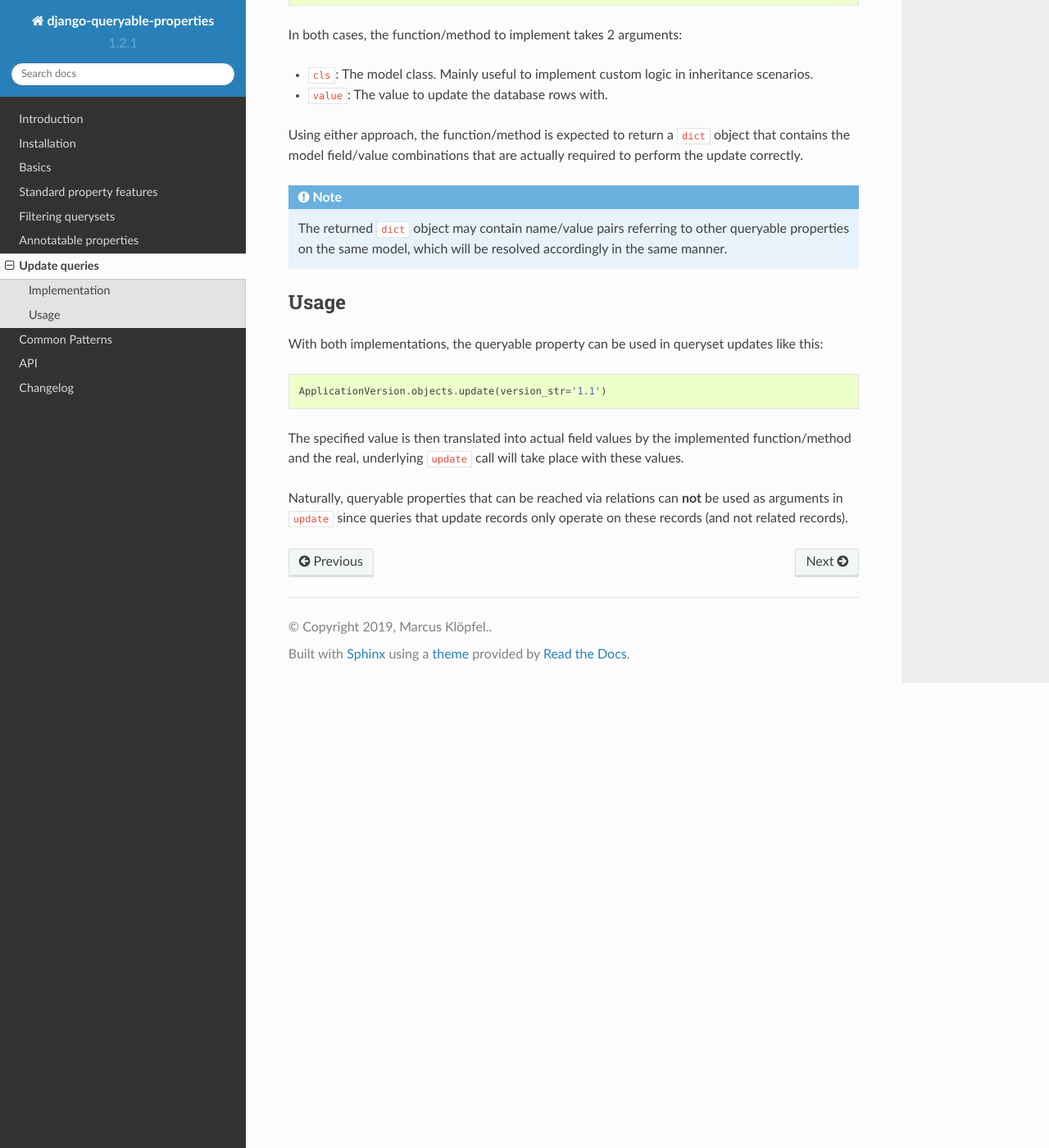
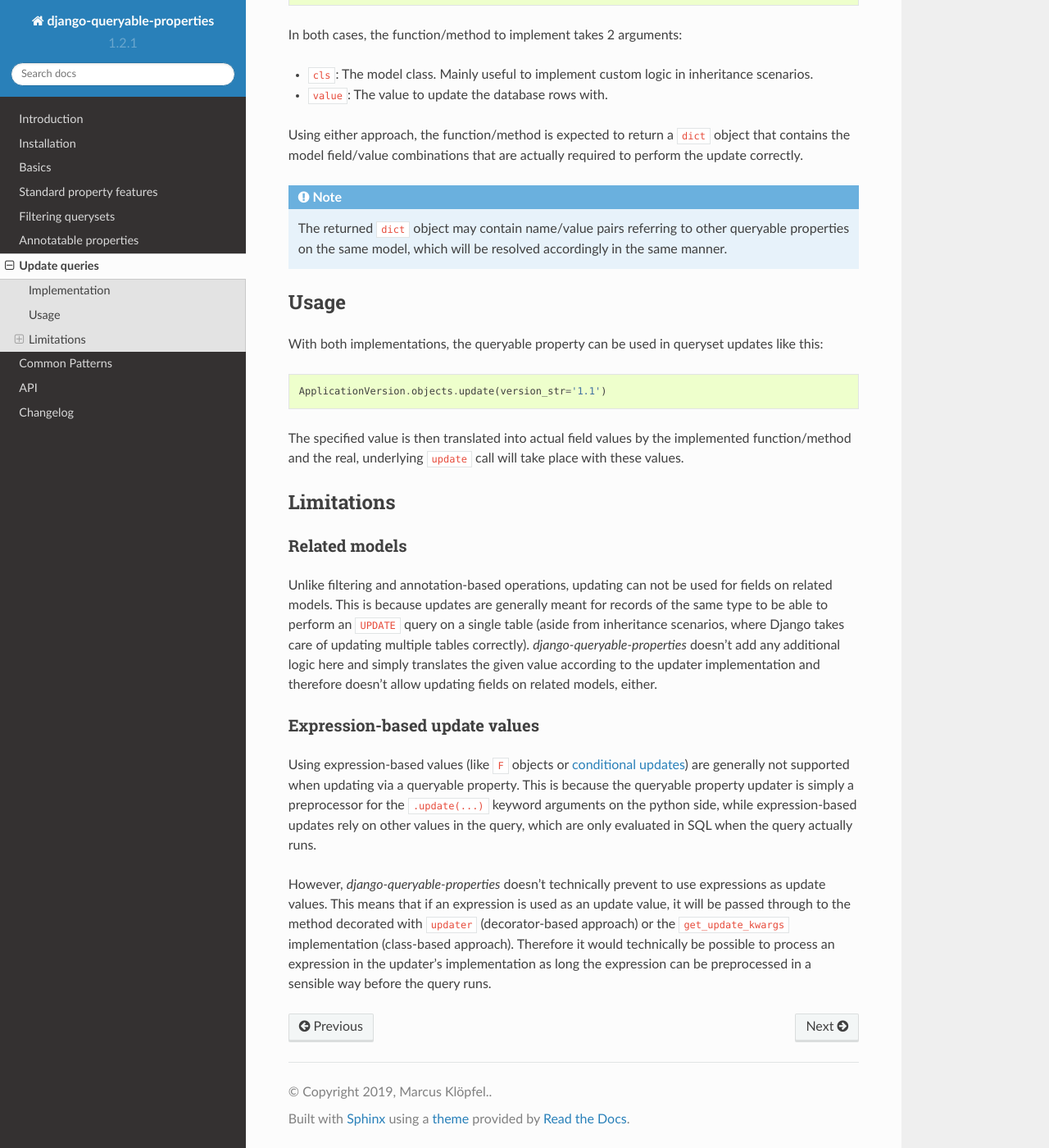
Before and after one commit to W1ldPo1nter/django-queryable-properties, a Sphinx documentation site: the page built from docs/updating.md, in a window 1280 px wide and 1400 px high, scrolled down 1306 px. Shown: the whole window at 82% size. Built offline with Sphinx 7.4.7 and the Read the Docs theme 2.0.0, drawn with Linux system fonts in a browser that asks for light colours.

Commit message:
Updated docs regarding limitations of update queries

```diff
--- a/docs/updating.md
+++ b/docs/updating.md
@@ -82,5 +82,28 @@ ApplicationVersion.objects.update(version_str='1.1')
 The specified value is then translated into actual field values by the implemented function/method and the real,
 underlying `update` call will take place with these values.
 
-Naturally, queryable properties that can be reached via relations can **not** be used as arguments in `update` since
-queries that update records only operate on these records (and not related records).
+## Limitations
+
+### Related models
+
+Unlike filtering and annotation-based operations, updating can not be used for fields on related models.
+This is because updates are generally meant for records of the same type to be able to perform an `UPDATE` query on a
+single table (aside from inheritance scenarios, where Django takes care of updating multiple tables correctly).
+*django-queryable-properties* doesn't add any additional logic here and simply translates the given value according
+to the updater implementation and therefore doesn't allow updating fields on related models, either.
+
+### Expression-based update values
+
+Using expression-based values (like `F` objects or [conditional updates][1]) are generally not supported when updating
+via a queryable property.
+This is because the queryable property updater is simply a preprocessor for the `.update(...)` keyword arguments on the
+python side, while expression-based updates rely on other values in the query, which are only evaluated in SQL when the
+query actually runs.
+
+However, *django-queryable-properties* doesn't technically prevent to use expressions as update values.
+This means that if an expression is used as an update value, it will be passed through to the method decorated with
+`updater` (decorator-based approach) or the `get_update_kwargs` implementation (class-based approach).
+Therefore it would technically be possible to process an expression in the updater's implementation as long the
+expression can be preprocessed in a sensible way before the query runs.
+
+[1]: https://docs.djangoproject.com/en/stable/ref/models/conditional-expressions/#conditional-update
```
